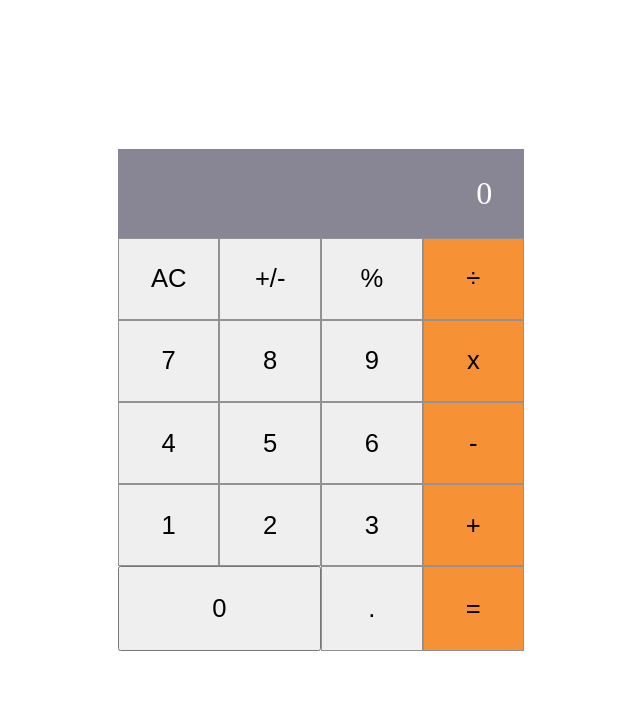
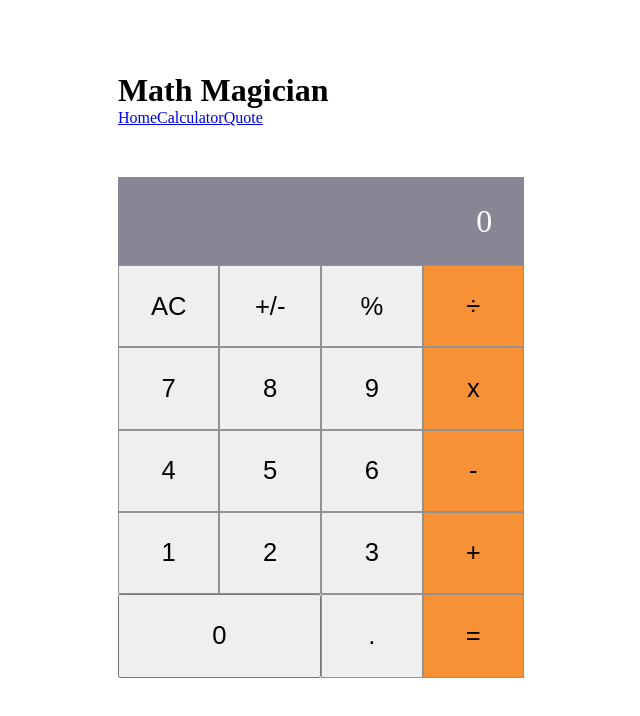
Before and after one commit to digia3d/Math-Magic, a React (Create React App) app: page / in a window 1280 px wide. Shown: the top 716 px of the page, without its empty margins (319-959 px from the left). Built offline with nearby package versions, Linux system fonts and the light colour scheme.

Commit message:
Add file header and router in index.js

```diff
--- a/package.json
+++ b/package.json
@@ -10,6 +10,7 @@
     "big.js": "^6.2.1",
     "react": "^18.2.0",
     "react-dom": "^18.2.0",
+    "react-router-dom": "^6.3.0",
     "react-scripts": "5.0.1",
     "web-vitals": "^2.1.4"
   },
--- a/src/components/Calculator.js
+++ b/src/components/Calculator.js
@@ -1,6 +1,7 @@
 import { useState } from 'react';
 import './Calculator.css';
 import calculate from './logic/calculate';
+import Header from './Header';
 
 const Calculator = () => {
   const [state, setState] = useState({
@@ -13,6 +14,8 @@ const Calculator = () => {
   };
 
   return (
+    <>
+      <Header />
       <div className="calculator-cont">
         <div className="results">
           <p className="result">
@@ -52,6 +55,7 @@ const Calculator = () => {
         </div>
 
       </div>
+    </>
   );
 };
 
--- /dev/null
+++ b/src/components/Header.js
@@ -0,0 +1,18 @@
+import React from 'react';
+
+import { Link } from 'react-router-dom';
+
+function Header() {
+  return (
+    <header className="header">
+      <h1 className="mein-title">Math Magician</h1>
+      <nav className="mein-links">
+        <Link className="meinLink" to="/">Home</Link>
+        <Link className="meinLink" to="/Calculator">Calculator</Link>
+        <Link className="meinLink" to="/Quote">Quote</Link>
+      </nav>
+    </header>
+  );
+}
+
+export default Header;
--- a/src/index.js
+++ b/src/index.js
@@ -1,16 +1,15 @@
-import React from 'react';
+import * as React from 'react';
 import ReactDOM from 'react-dom/client';
+import { BrowserRouter } from 'react-router-dom';
 import App from './App';
-import reportWebVitals from './reportWebVitals';
 
-const root = ReactDOM.createRoot(document.getElementById('root'));
+const root = ReactDOM.createRoot(
+  document.getElementById('root'),
+);
 root.render(
   <React.StrictMode>
-    <App />
+    <BrowserRouter>
+      <App />
+    </BrowserRouter>
   </React.StrictMode>,
 );
-
-// If you want to start measuring performance in your app, pass a function
-// to log results (for example: reportWebVitals(console.log))
-// or send to an analytics endpoint. Learn more: https://bit.ly/CRA-vitals
-reportWebVitals();
```
Also changed, not shown: 1 other file (tests, documents, lock files or other folders). Lines whose indentation alone changed are shown as unchanged.
